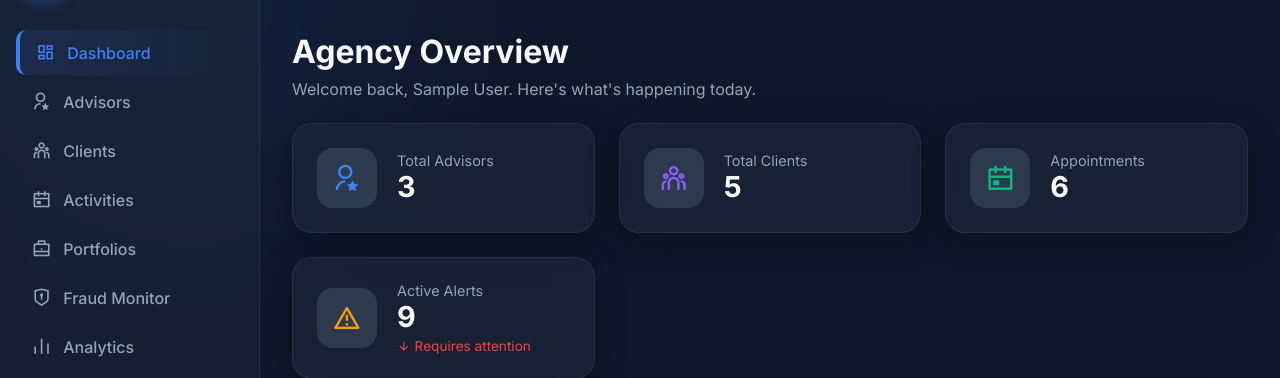
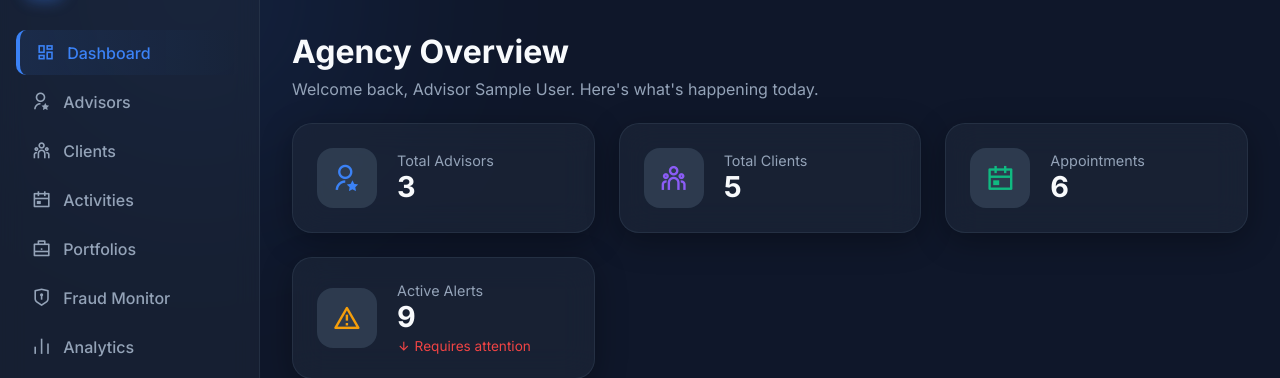
Before and after one commit to Nafisa-Sadhaf/CSE370-project, a Flask app: page /dashboard in a window 1280 px wide; the page is wider, and only the part inside the window is pictured. Shown: the part 68-446 px from the top of that part. Run offline with Flask 3, Linux system fonts and the light colour scheme; the visitor is signed in with stand-in values (Sample User, id 1); data comes from the database, SQL or seed files in the repository; parts of the project's set-up code (start-up, migrations or seed data) failed here and were passed over.

Commit message:
Update dashboard.html

```diff
--- a/templates/dashboard.html
+++ b/templates/dashboard.html
@@ -5,10 +5,11 @@
     <div class="page-header">
         <div class="page-title">
             <h1>Agency Overview</h1>
-            <p>Welcome back, {{ user_name }}. Here's what's happening today.</p>
+            <p>Welcome back, Advisor {{ user_name }}. Here's what's happening today.</p>
         </div>
     </div>
 
+    <!-- Stat Cards -->
     <div class="grid-cards">
         <div class="glass-card stat-card">
             <div class="stat-icon"><i class="ri-user-star-line"></i></div>
@@ -41,6 +42,7 @@
         </div>
     </div>
 
+    <!-- Recent Activity -->
     <div class="glass-card" style="margin-top:24px;">
         <h3 style="margin-bottom:20px;">Recent Activity</h3>
         {% if recent_activities %}
```
